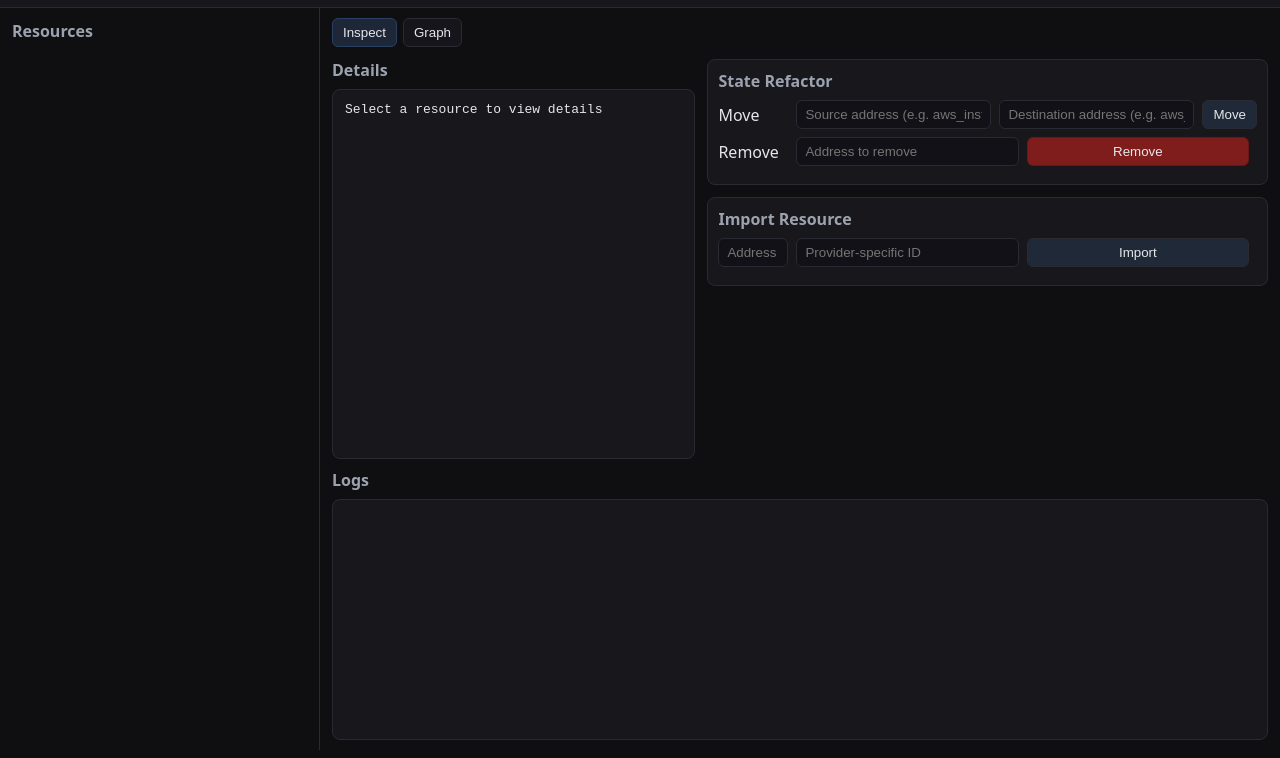
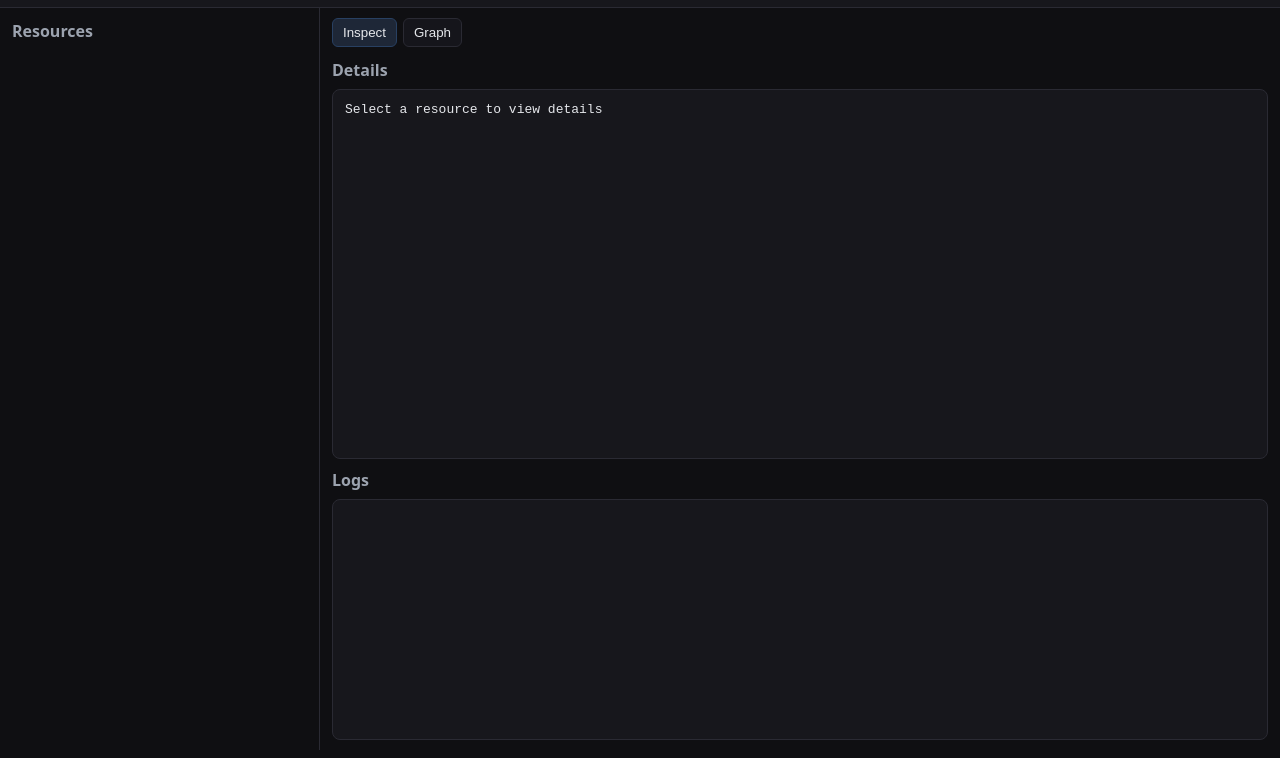
Before and after one commit to tullydwyer/terraform-ui, an Electron app: page renderer/index.html in a window 1280 px wide. Shown: the part 42-800 px from the top of the page. Drawn offline with nearby package versions, Linux system fonts and the light colour scheme; no server answers.

Commit message:
Refactor Inspect tab by removing state management and import controls, and update styles for single-column layout. This streamlines the UI and enhances focus on resource details.

```diff
--- a/renderer/index.html
+++ b/renderer/index.html
@@ -41,35 +41,10 @@
           <button id="tab-inspect" class="tab active">Inspect</button>
           <button id="tab-graph" class="tab">Graph</button>
         </div>
-        <div class="split">
+        <div class="split single">
           <div class="details">
             <div class="panel-title">Details</div>
             <pre id="resource-details" class="details-pre">Select a resource to view details</pre>
-          </div>
-          <div class="tools">
-            <div class="panel">
-              <div class="panel-title">State Refactor</div>
-              <div class="form-row">
-                <label>Move</label>
-                <input id="mv-src" placeholder="Source address (e.g. aws_instance.web)" />
-                <input id="mv-dst" placeholder="Destination address (e.g. aws_instance.web_new)" />
-                <button id="btn-state-mv">Move</button>
-              </div>
-              <div class="form-row">
-                <label>Remove</label>
-                <input id="rm-addr" placeholder="Address to remove" />
-                <button id="btn-state-rm" class="danger">Remove</button>
-              </div>
-            </div>
-
-            <div class="panel">
-              <div class="panel-title">Import Resource</div>
-              <div class="form-row">
-                <input id="import-addr" placeholder="Address (e.g. aws_instance.web)" />
-                <input id="import-id" placeholder="Provider-specific ID" />
-                <button id="btn-import">Import</button>
-              </div>
-            </div>
           </div>
         </div>
 
--- a/renderer/renderer.js
+++ b/renderer/renderer.js
@@ -26,13 +26,12 @@ const ui = {
   renameInput: document.getElementById('rename-input'),
   btnRenameOk: document.getElementById('btn-rename-ok'),
   btnRenameCancel: document.getElementById('btn-rename-cancel'),
-  // Refactor
+  // (state refactor/import controls removed from Inspect tab)
   mvSrc: document.getElementById('mv-src'),
   mvDst: document.getElementById('mv-dst'),
   btnStateMv: document.getElementById('btn-state-mv'),
   rmAddr: document.getElementById('rm-addr'),
   btnStateRm: document.getElementById('btn-state-rm'),
-  // Import
   importAddr: document.getElementById('import-addr'),
   importId: document.getElementById('import-id'),
   btnImport: document.getElementById('btn-import'),
@@ -1042,9 +1041,9 @@ function wireEvents() {
   ui.btnApply.addEventListener('click', doApply);
   ui.btnRefresh.addEventListener('click', doRefresh);
   ui.btnDestroy.addEventListener('click', doDestroy);
-  ui.btnStateMv.addEventListener('click', doStateMove);
-  ui.btnStateRm.addEventListener('click', doStateRemove);
-  ui.btnImport.addEventListener('click', doImport);
+  if (ui.btnStateMv) ui.btnStateMv.addEventListener('click', doStateMove);
+  if (ui.btnStateRm) ui.btnStateRm.addEventListener('click', doStateRemove);
+  if (ui.btnImport) ui.btnImport.addEventListener('click', doImport);
   ui.tabInspect.addEventListener('click', () => activateTab('inspect'));
   ui.tabGraph.addEventListener('click', () => activateTab('graph'));
   const collapseBtn = document.getElementById('btn-collapse-modules');
--- a/renderer/styles.css
+++ b/renderer/styles.css
@@ -99,6 +99,9 @@ button.danger { background: #7f1d1d; border-color: #6b1616; }
   gap: 12px;
   padding: 12px;
   height: 60%;
+}
+.split.single {
+  grid-template-columns: 1fr;
 }
 .details, .tools, .logs { background: transparent; }
 .panel { background: var(--surface); border: 1px solid var(--border); border-radius: 8px; padding: 10px; }
```
